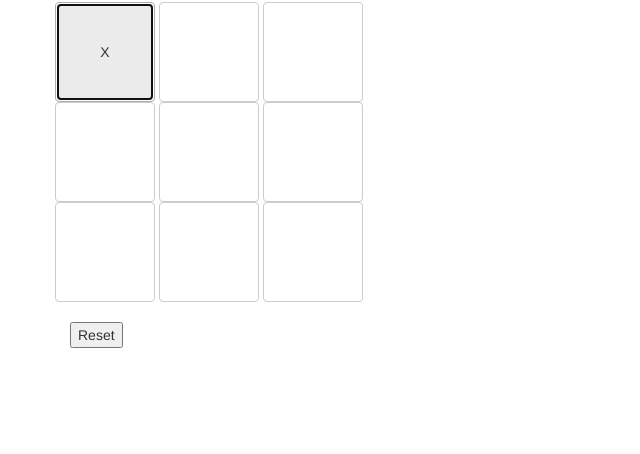
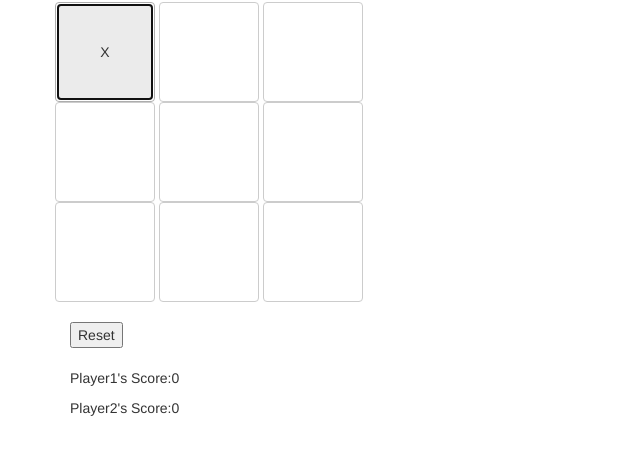
Before and after one commit to annejhetson/tic-tac-toe, a plain HTML site: page index.html in a window 1280 px wide. Both pictures are taken after a click on the button 105 px from the left and 119 px from the top of the page. Shown: the part 68-522 px from the top of the page, without its empty margins (0-640 px from the left). Drawn offline with Linux system fonts and the light colour scheme.

Commit message:
finish website

```diff
--- a/css/styles.css
+++ b/css/styles.css
@@ -5,4 +5,5 @@
 
 #reset {
   margin-top: 20px;
+  margin-bottom: 20px;
 }
--- a/index.html
+++ b/index.html
@@ -31,6 +31,12 @@
       <div class="reset">
         <button type="button" id="reset">Reset</button>
       </div>
+
+      <div class="score">
+        <p><span class="player" id="player1"></span></p>
+        <p><span class="player" id="player2"></span></p>
+      </div>
+
     </div>
   </body>
 <html>
--- a/js/scripts.js
+++ b/js/scripts.js
@@ -87,6 +87,7 @@ var Board = {
    } else if ((flatBoard[2] === flatBoard[4]) && (flatBoard[4] === flatBoard [6]) && (flatBoard[2] !== 0)) {
         return true;
    }
+
     return false;
     },
 
@@ -112,97 +113,14 @@ $(document).ready(function() {
         $("#" + this.id).text("O");
       }
       currentGame.move(this.id);
+      $("#player1").text("Player1's Score:" + parseInt(currentGame.player1.score));
+      $("#player2").text("Player2's Score:" + parseInt(currentGame.player2.score));
     }
   });
 
-  /*$("button#00").click(function() {
-      if (currentGame.currBoard.board[0][0] === 0) {
-        if (currentGame.currentPlayer === 1) {
-          $("#00").text("X");
-        } else {
-          $("#00").text("O");
-        }
-       currentGame.move("00");
-     };
-  });
-
-  $("button#01").click(function() {
-     if (currentGame.currentPlayer === 1) {
-       $("#01").text("X");
-     } else {
-       $("#01").text("O");
-     }
-     currentGame.move("01");
-  });
-
-  $("button#02").click(function() {
-     if (currentGame.currentPlayer === 1) {
-       $("#02").text("X");
-     } else {
-       $("#02").text("O");
-     }
-     currentGame.move("02");
-  });
-
-  $("button#10").click(function() {
-     if (currentGame.currentPlayer === 1) {
-       $("#10").text("X");
-     } else {
-       $("#10").text("O");
-     }
-     currentGame.move("10");
-  });
-
-  $("button#11").click(function() {
-     if (currentGame.currentPlayer === 1) {
-       $("#11").text("X");
-     } else {
-       $("#11").text("O");
-     }
-     currentGame.move("11");
-  });
-
-  $("button#12").click(function() {
-     if (currentGame.currentPlayer === 1) {
-       $("#12").text("X");
-     } else {
-       $("#12").text("O");
-     }
-     currentGame.move("12");
-  });
-
-  $("button#20").click(function() {
-     if (currentGame.currentPlayer === 1) {
-       $("#20").text("X");
-     } else {
-       $("#20").text("O");
-     }
-     currentGame.move("20");
-  });
-
-  $("button#21").click(function() {
-     if (currentGame.currentPlayer === 1) {
-       $("#21").text("X");
-     } else {
-       $("#21").text("O");
-     }
-
-    currentGame.move("21");
-
-  });
-
-
-  $("button#22").click(function() {
-     if (currentGame.currentPlayer === 1) {
-       $("#22").text("X");
-     } else {
-       $("#22").text("O");
-     }
-     currentGame.move("22");
-  });
-*/
   $("button#reset").click(function() {
     $(".board button").empty();
     currentGame.newGame();
   });
+
 });
```
